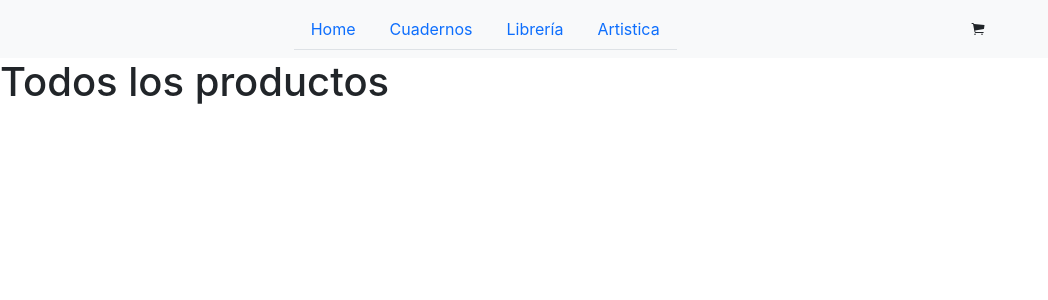
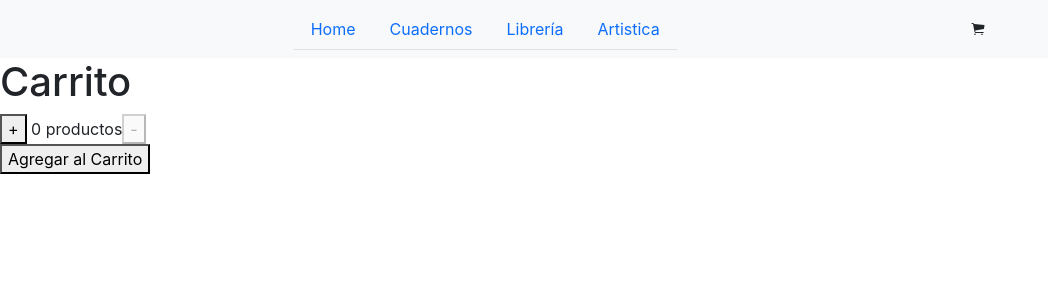
Before and after one commit to StephanieHuamani/React, a React (Create React App) app: page / in a window 1280 px wide. Shown: the top 300 px of the page, without its empty margins (0-1048 px from the left). Built offline with nearby package versions, Linux system fonts and the light colour scheme.

Commit message:
Componentes II

```diff
--- a/src/App.js
+++ b/src/App.js
@@ -5,7 +5,7 @@ const App = () => {
   return (
     <>
     <Navbar />
-    <Section greeting="Todos los productos" />
+    <Section greeting="Carrito" />
     </>
   );
 }
--- /dev/null
+++ b/src/componentes/counter.js
@@ -0,0 +1,20 @@
+import { useState } from "react";
+
+const Btn = ({onAdd}) => {
+    const [cant, setCant] = useState(0);
+    const handleCant = () =>{
+        setCant(cant+1);
+    }
+    const handleCantLess = () =>{
+        setCant(cant-1)
+    }
+    return (<>
+        <button disabled={cant >=5} onClick={handleCant}>+</button> {cant} productos
+        <button disabled={cant <=1} onClick={handleCantLess}>-</button>
+        <br></br>
+        <button onClick={() => onAdd(cant)}>Agregar al Carrito</button>
+        </>
+    )
+}
+
+export default Btn;
--- a/src/componentes/itemListContainer.js
+++ b/src/componentes/itemListContainer.js
@@ -1,6 +1,12 @@
+import Btn from "./counter";
 const Section = (props) => {
-    return (
+    const onAdd = (cantidad) =>{
+        console.log(`Agregas ${cantidad} a tu carrito`)
+    }
+    return (<>
         <h1>{props.greeting}</h1>
+        <Btn onAdd={onAdd}/>
+        </>
     )
 }
 
```
